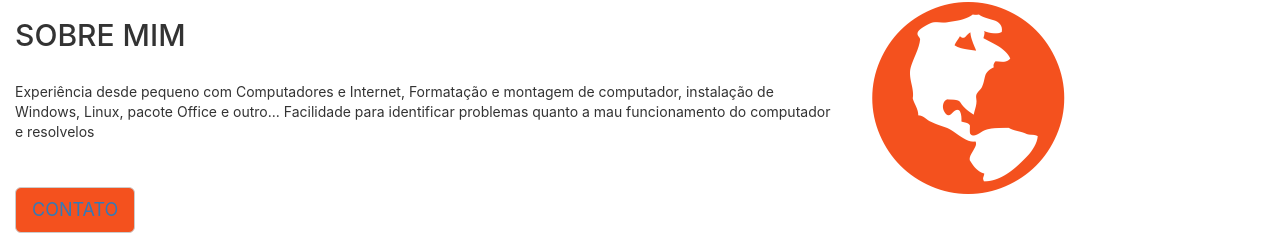
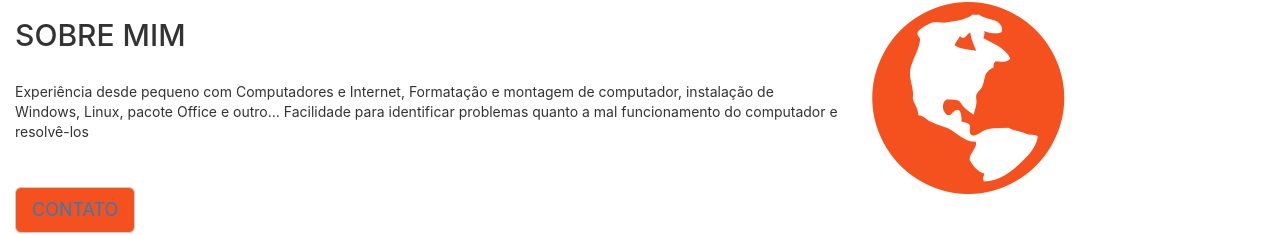
Before and after one commit to GabriellArthur/Portfolio2, a React (Create React App) app: page / in a window 1280 px wide. Shown: the part 986-1221 px from the top of the page. Built offline with nearby package versions, Linux system fonts and the light colour scheme.

Commit message:
Update Inicio.js

```diff
--- a/src/componentes/Inicio.js
+++ b/src/componentes/Inicio.js
@@ -37,7 +37,7 @@ const Inicio = props => {
                         <h2>Sobre mim</h2><br />
                         <p>Experiência desde pequeno com Computadores e Internet,
                             Formatação e montagem de computador, instalação de Windows, Linux, pacote Office e outro...
-                            Facilidade para identificar problemas quanto a mau funcionamento do computador e resolvelos</p>
+                            Facilidade para identificar problemas quanto a mal funcionamento do computador e resolvê-los</p>
                         <br /><button className='btn btn-default btn-lg'><Link to='/portfolio'>CONTATO</Link></button>
                     </div>
                     <div className='col-sm-4'>
```
